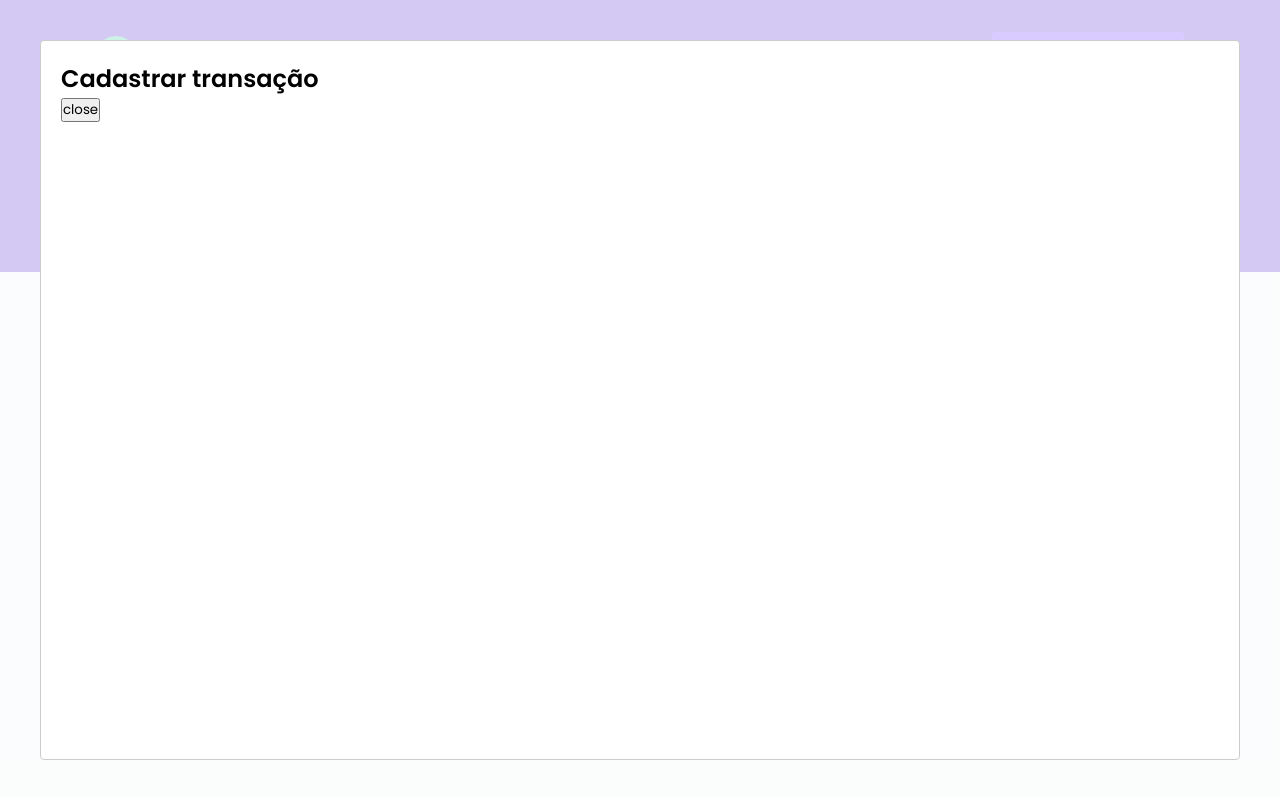
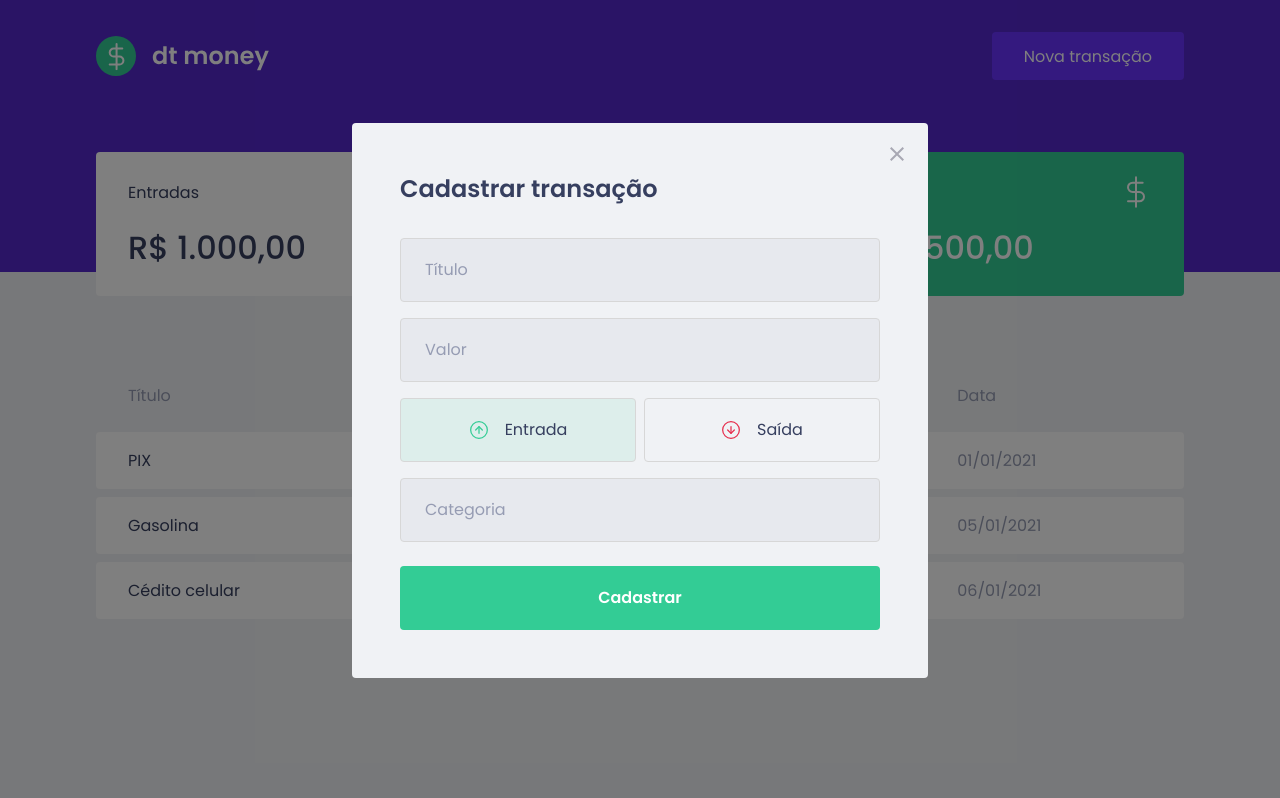
Before and after one commit to jonathancmpc/dtmoney, a React (Create React App) app: page / in a window 1280 px wide. Both pictures are taken after a click on the button "Nova transação". Built offline with nearby package versions, Linux system fonts and the light colour scheme; no server answers; what miragejs would draw is missing.

Commit message:
Modal styles and props in Styled Components

```diff
--- a/package.json
+++ b/package.json
@@ -5,6 +5,7 @@
   "dependencies": {
     "@types/react-modal": "^3.12.0",
     "axios": "^0.21.1",
+    "polished": "^4.1.1",
     "react": "^17.0.2",
     "react-dom": "^17.0.2",
     "react-modal": "^3.12.1",
--- a/src/App.tsx
+++ b/src/App.tsx
@@ -2,6 +2,7 @@
 import Modal from 'react-modal';
 import { Dashboard } from "./components/Dashboard";
 import { Header } from "./components/Header";
+import { NewTransactionModal } from './components/NewTransactionModal';
 import { GlobalStyle } from "./styles/global";
 
 //Acessibilidade para o Modal
@@ -23,14 +24,10 @@
     <>
       <Header onOpenNewTransactionModal={handleOpenNewTransactionModal}/>
       <Dashboard />
-      <Modal
+      <NewTransactionModal
         isOpen={isNewTransactionModalOpen}
         onRequestClose={handleCloseNewTransactionModal}
-        contentLabel="Modal de exemplo"
-      >
-        <h2>Cadastrar transação</h2>
-        <button onClick={handleCloseNewTransactionModal}>close</button>
-      </Modal>
+      />
       <GlobalStyle />
     </>
   );
--- a/src/components/Header/styles.ts
+++ b/src/components/Header/styles.ts
@@ -25,5 +25,9 @@
     &:hover{
       filter: brightness(0.9);
     }
+
+    &:focus {
+      outline-width: 0px;
+    }
   }
 `;
--- /dev/null
+++ b/src/components/NewTransactionModal/index.tsx
@@ -0,0 +1,78 @@
+import Modal from 'react-modal';
+import { Container, TransactionTypeContainer, RadioBox } from './styles';
+
+import incomeImg from '../../assets/income.svg';
+import outcomeImg from '../../assets/outcome.svg';
+import closeImg from '../../assets/close.svg';
+import { useState } from 'react';
+
+interface NewTransactionModalProps {
+  isOpen: boolean;
+  onRequestClose: () => void;
+}
+
+export function NewTransactionModal({ isOpen, onRequestClose }: NewTransactionModalProps) {
+  const [type, setType] = useState('deposit');
+
+  return (
+    <Modal
+      isOpen={isOpen}
+      onRequestClose={onRequestClose}
+      contentLabel="Modal de exemplo"
+      overlayClassName="react-modal-overlay"
+      className="react-modal-content"
+    >
+
+      <img
+        onClick={onRequestClose}
+        className="close-button-modal"
+        src={closeImg}
+        alt="Fechar modal"
+      />
+
+      <Container>
+        <h2>Cadastrar transação</h2>
+
+        <input
+          placeholder="Título"
+        />
+
+        <input
+          type="number"
+          placeholder="Valor"
+        />
+
+        <TransactionTypeContainer>
+          <RadioBox
+            onClick={() => { setType('deposit') }}
+            isActive={type === 'deposit'}
+            colorBackground={'green'}
+            type="button"
+          >
+            <img src={incomeImg} alt="Entrada"/>
+            <span>Entrada</span>
+          </RadioBox>
+          <RadioBox
+            onClick={() => { setType('withdraw') }}
+            isActive={type === 'withdraw'}
+            colorBackground={'red'}
+            type="button"
+          >
+            <img src={outcomeImg} alt="Saída"/>
+            <span>Saída</span>
+          </RadioBox>
+        </TransactionTypeContainer>
+
+        <input
+          placeholder="Categoria"
+        />
+
+        <button type="submit">
+          Cadastrar
+        </button>
+
+      </Container>
+
+    </Modal>
+  );
+}
--- /dev/null
+++ b/src/components/NewTransactionModal/styles.ts
@@ -0,0 +1,101 @@
+import styled from 'styled-components';
+import { darken, transparentize } from 'polished';
+
+export const Container = styled.form`
+  h2 {
+    color: var(--text-title);
+    font-size: 1.5rem;
+    margin-bottom: 2rem;
+  }
+
+  input {
+    width: 100%;
+    padding: 0 1.5rem;
+    height: 4rem;
+    border-radius: 0.25rem;
+
+    border: 1px solid #d7d7d7;
+    background: #e7e9ee;
+
+    font-weight: 400;
+    font-size: 1rem;
+
+    &::placeholder {
+      color: var(--text-body);
+    }
+
+    & + input {
+      margin-top: 1rem;
+    }
+  }
+
+  button[type="submit"] {
+    width: 100%;
+    padding: 0 1.5rem;
+    height: 4rem;
+    background: var(--green);
+    color: #fff;
+    border-radius: 0.25rem;
+    border: 0;
+    font-size: 1rem;
+    margin-top: 1.5rem;
+    font-weight: 600;
+
+    transition: filter 0.2s;
+
+    &:hover {
+      filter: brightness(0.9)
+    }
+  }
+`;
+
+export const TransactionTypeContainer = styled.div`
+  margin: 1rem 0;
+  display: grid;
+  grid-template-columns: 1fr 1fr;
+  gap: 0.5rem;
+`;
+
+
+interface RadioBoxProps {
+  isActive: boolean;
+  colorBackground: 'green' | 'red';
+}
+
+const colors = {
+  green: '#33cc95',
+  red: '#e52e4d'
+}
+
+export const RadioBox = styled.button<(RadioBoxProps)>`
+  height: 4rem;
+  border: 1px solid #d7d7d7;
+  border-radius: 0.25rem;
+
+  background: ${(props) => props.isActive
+    ? transparentize(0.9, colors[props.colorBackground])
+    : 'transparent'
+  };
+
+  display: flex;
+  align-items: center;
+  justify-content: center;
+
+  transition: border-color 0.2s;
+
+  &:hover {
+    border-color: ${darken(0.1, '#d7d7d7')};
+  }
+
+  img {
+    width: 20px;
+    height: 20px;
+  }
+
+  span {
+    display: inline-block;
+    margin-left: 1rem;
+    font-size: 1rem;
+    color: var(--text-title);
+  }
+`;
--- a/src/styles/global.ts
+++ b/src/styles/global.ts
@@ -53,4 +53,45 @@
     opacity: 0.6;
     cursor: not-allowed;
   }
+
+  .react-modal-overlay {
+    background: rgba(0,0,0,0.5);
+
+    position: fixed;
+    top: 0;
+    bottom: 0;
+    right: 0;
+    left: 0;
+
+    display: flex;
+    align-items:center;
+    justify-content: center;
+  }
+  .react-modal-content {
+    width: 100%;
+    max-width: 576px;
+    background: var(--background);
+    padding: 3rem;
+    position: relative;
+    border-radius: 0.25rem;
+
+    &:focus {
+      outline-width: 0px;
+    }
+
+    .close-button-modal {
+      position: absolute;
+      top: 1.5rem;
+      right: 1.5rem;
+      border: 0;
+      background: transparent;
+
+      transition: filter 0.2s;
+
+      &:hover {
+        filter: brightness(0.6);
+        cursor: pointer;
+      }
+    }
+  }
 `;
```
Also changed, not shown: 1 other file (tests, documents, lock files or other folders).
